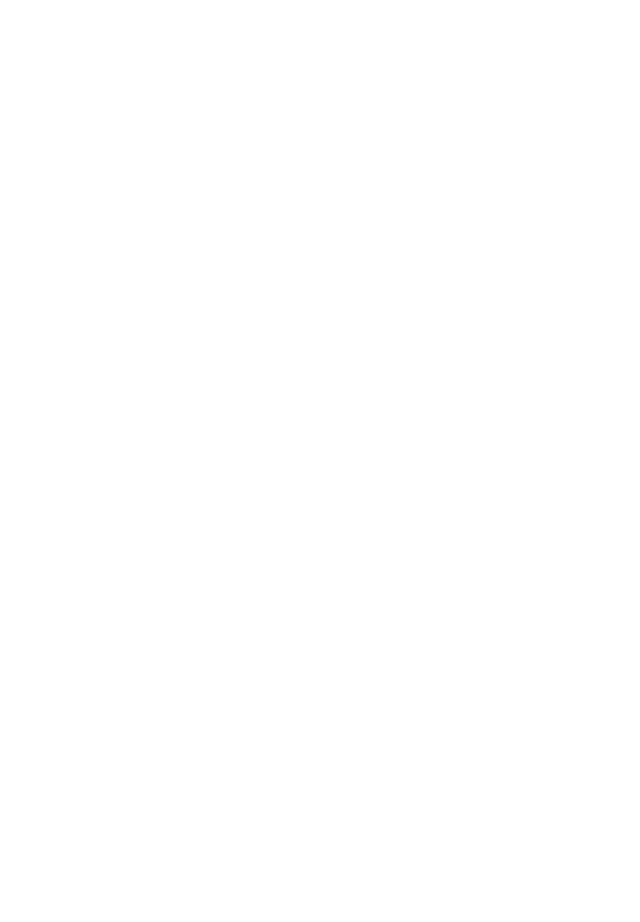
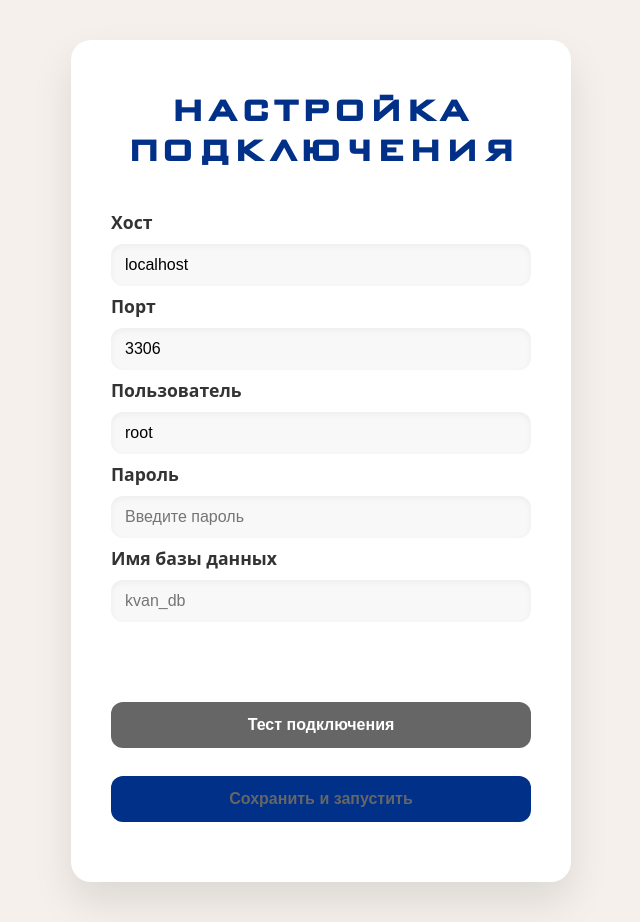
Before and after one commit to nisonya/api_deployer_test, an Electron app: page renderer/html/db_setup.html in a window 1200 px wide. Shown: the whole page, without its empty margins (279-919 px from the left). Before the commit the page ends 800 px from the top, so only its background shows below. Drawn offline with Linux system fonts and the light colour scheme.

Commit message:
db_setup window added

```diff
--- a/renderer/css/style.css
+++ b/renderer/css/style.css
@@ -1,7 +1,7 @@
 :root {
   --bg: #f5f0eb;
   --card: #ffffff;
-  --accent: #003087;
+  --accent: #003087;        /* тёмно-синий */
   --accent-green: #4caf50;
   --text: #333;
   --gray: #777;
@@ -10,6 +10,7 @@
 * {
   box-sizing: border-box;
 }
+
 @font-face {
   font-family: 'Bank Gothic Russ';
   src: url('../fonts/BankGothicRuss.ttf') format('truetype');
@@ -17,41 +18,46 @@
   font-style: normal;
 }
 
-* {
-  box-sizing: border-box;
-}
-
 body {
   margin: 0;
   font-family: system-ui, -apple-system, sans-serif;
   background: var(--bg);
   color: var(--text);
-  height: 100vh;
+  min-height: 100vh;
   display: flex;
-  align-items: center;
+  align-items: flex-start;      /* контент сверху */
   justify-content: center;
+  padding: 40px 20px;           /* отступы от краёв окна */
+  overflow-y: auto;             /* скролл всего окна */
 }
 
 .container {
   background: var(--card);
   border-radius: 20px;
   box-shadow: 0 20px 40px rgba(0,0,0,.1);
-  padding: 60px 40px;
+  padding: 50px 40px;
   text-align: center;
-  width: 480px;
-  max-width: 90vw;
+  width: 500px;
+  max-width: 95vw;
+  display: flex;
+  flex-direction: column;
+  align-items: center;
 }
 
 h1 {
-  font-family: 'Bank Gothic Russ', 'Orbitron', sans-serif; /* fallback на Orbitron или system */
-  font-size: 3.5rem;
+  font-family: 'Bank Gothic Russ', 'Orbitron', sans-serif;
+  font-size: 3rem;
   font-weight: 800;
-  color: var(--accent);     /* теперь тёмно-синий */
+  color: var(--accent);
   margin: 0 0 40px;
   letter-spacing: 3px;
 }
+.setup-container h1 {
+  font-size: 2.4rem;           /* с 3rem → меньше */
+  margin-bottom: 30px;         /* с 40px */
+}
 
-/* Остальной код switch и кнопки — без изменений */
+/* Main window */
 .status {
   font-size: 1.4rem;
   color: var(--gray);
@@ -64,7 +70,8 @@
   color: var(--text);
   margin: 10px 0 40px;
 }
-/* Кастомный switch по референсу */
+
+/* Switch */
 .switch-container {
   margin: 40px 0;
 }
@@ -111,20 +118,18 @@
   font-weight: bold;
   font-size: 1.1rem;
   transition: .4s;
+  color: white;
 }
 
 .off-text {
   left: 20px;
-  color: white;
 }
 
 .on-text {
   right: 20px;
-  color: white;
   opacity: 0;
 }
 
-/* ON состояние */
 input:checked + .switch-slider {
   background: var(--accent-green);
 }
@@ -141,13 +146,13 @@
   opacity: 0;
 }
 
-/* Шестерёнка настроек */
+/* Шестерёнка */
 .settings-btn {
   background: none;
   border: none;
   cursor: pointer;
   padding: 12px;
-  margin-top: 20px;
+  margin-top: 30px;
 }
 
 .gear-icon {
@@ -158,6 +163,92 @@
 }
 
 .settings-btn:hover .gear-icon {
-  fill: var(--accent-orange);
+  fill: var(--accent);
   transform: rotate(30deg);
 }
+
+/* Форма db-setup */
+form {
+  display: flex;
+  flex-direction: column;
+  gap: 8px;                   /* твой выбор */
+  margin-top: 10px;
+  width: 100%;
+}
+
+.form-group {
+  display: flex;
+  flex-direction: column;
+  text-align: left;
+}
+
+.form-group label {
+  font-weight: bold;
+  margin-bottom: 10px;
+  color: var(--text);
+  font-size: 1.1rem;
+}
+
+.form-group input {
+  padding: 12px 14px;
+  font-size: 1rem;
+  background: #f8f8f8;
+  border: none;
+  border-radius: 12px;
+  box-shadow: inset 0 2px 6px rgba(0,0,0,.05);
+  transition: .2s;
+}
+
+.form-group input:focus {
+  outline: none;
+  background: #fff;
+  box-shadow: 0 0 0 3px rgba(0, 48, 135, 0.2);
+}
+
+.message {
+  min-height: 24px;
+  font-weight: bold;
+  font-size: 1rem;
+  margin: 15px 0;
+}
+
+/* Кнопки */
+.button {
+  background: var(--accent-green);
+  color: white;
+  border: none;
+  padding: 14px 24px;
+  border-radius: 12px;
+  font-size: 1rem;
+  font-weight: bold;
+  cursor: pointer;
+  transition: .3s;
+  margin: 10px 0;
+}
+
+.button:hover:not(:disabled) {
+  background: #388e3c;
+  transform: translateY(-2px);
+}
+
+.button:disabled {
+  background: #ccc;
+  color: #666;
+  cursor: not-allowed;
+}
+
+#saveBtn {
+  background: var(--accent);
+}
+
+#saveBtn:hover:not(:disabled) {
+  background: #002055;
+}
+
+#testBtn {
+  background: #666;
+}
+
+#testBtn:hover {
+  background: #555;
+}
--- a/renderer/html/db_setup.html
+++ b/renderer/html/db_setup.html
@@ -0,0 +1,47 @@
+<!DOCTYPE html>
+<html lang="ru">
+<head>
+  <meta charset="UTF-8">
+  <title>Кванто — Настройка подключения к БД</title>
+  <link rel="stylesheet" href="../css/style.css">
+</head>
+<body>
+    <div class="container setup-container">
+    <h1>НАСТРОЙКА ПОДКЛЮЧЕНИЯ</h1>
+
+    <form id="dbForm">
+      <div class="form-group">
+        <label for="host">Хост</label>
+        <input type="text" id="host" value="localhost" required>
+      </div>
+
+      <div class="form-group">
+        <label for="port">Порт</label>
+        <input type="number" id="port" value="3306" required>
+      </div>
+
+      <div class="form-group">
+        <label for="user">Пользователь</label>
+        <input type="text" id="user" value="root" required>
+      </div>
+
+      <div class="form-group">
+        <label for="password">Пароль</label>
+        <input type="password" id="password" placeholder="Введите пароль">
+      </div>
+
+      <div class="form-group">
+        <label for="database">Имя базы данных</label>
+        <input type="text" id="database" placeholder="kvan_db" required>
+      </div>
+
+      <div class="message" id="message"></div>
+
+      <button type="button" class="button" id="testBtn">Тест подключения</button>
+      <button type="submit" class="button" id="saveBtn" disabled>Сохранить и запустить</button>
+    </form>
+  </div>
+
+  <script src="../js/db-setup.js"></script>
+</body>
+</html>
```
Also changed, not shown: renderer/html/index.html (deleted, +0 -73 lines), renderer/js/db_setup.js (+39 -0 lines).
